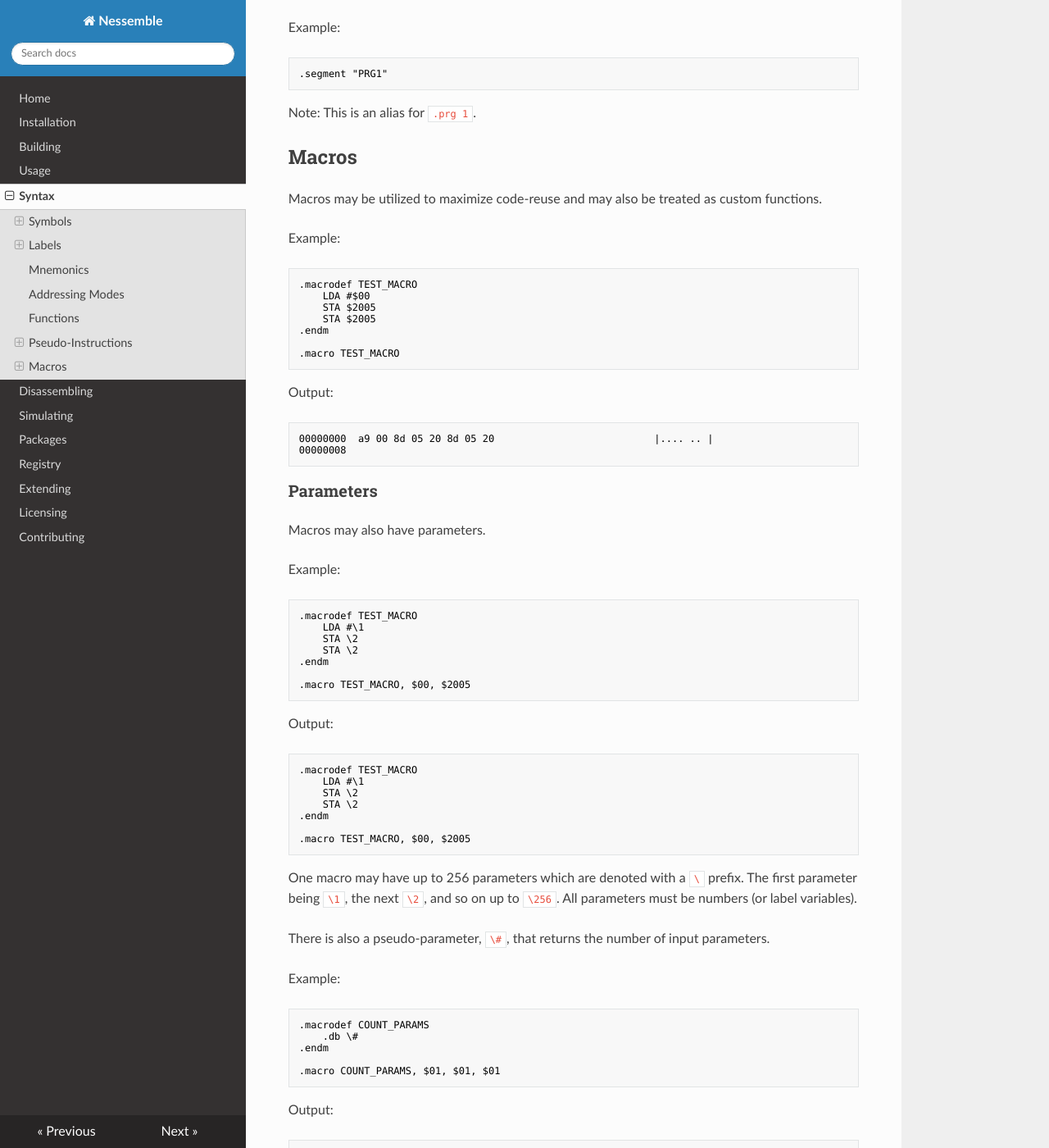
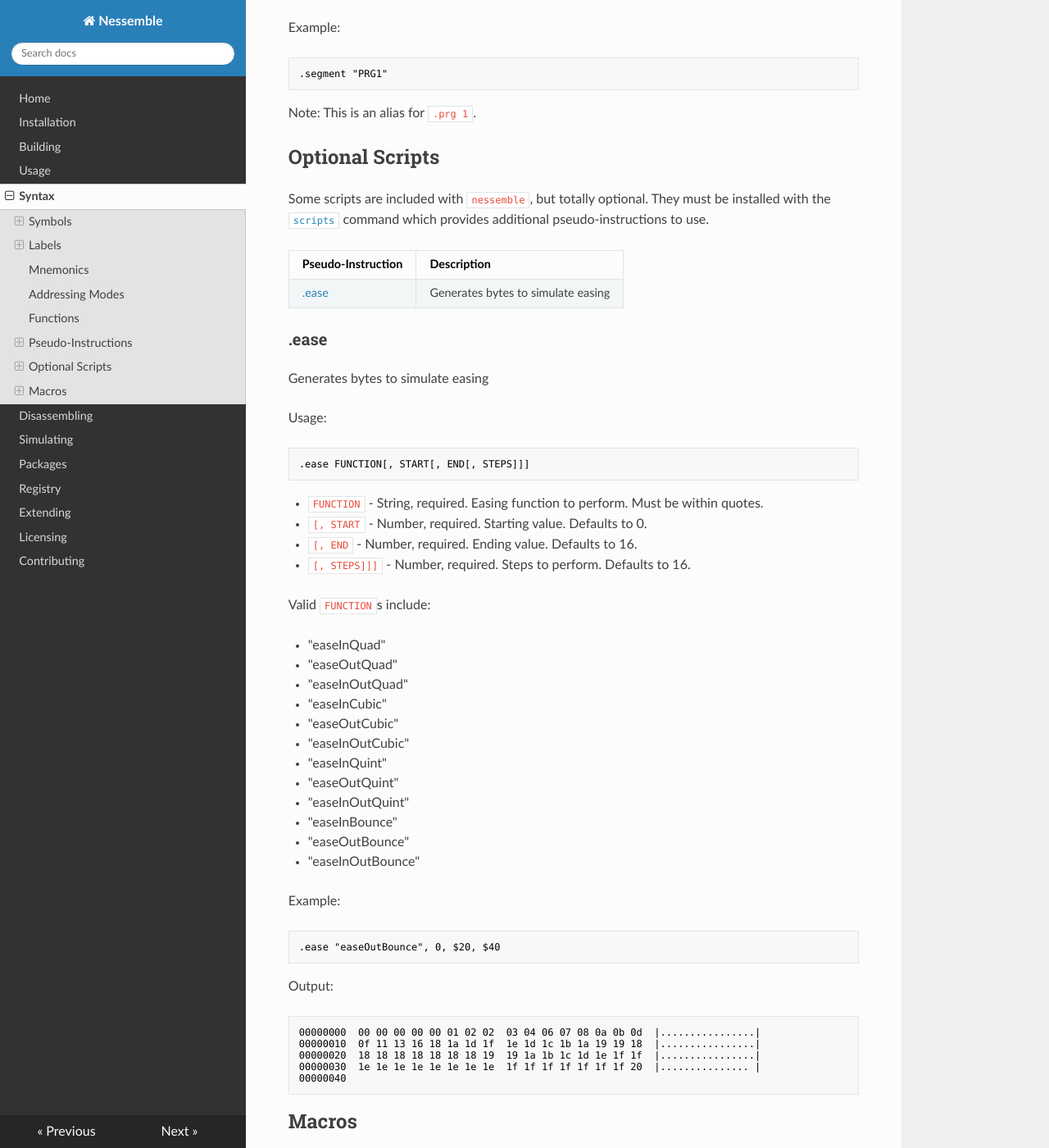
Before and after one commit to kevinselwyn/nessemble, an MkDocs documentation site: the page built from docs/pages/syntax.md, in a window 1280 px wide and 1400 px high, scrolled down 26661 px. Shown: the whole window at 82% size. Built offline with MkDocs 1.6.1, drawn with Linux system fonts in a browser that asks for light colours; nearby versions of some CDN libraries; old or Windows-style settings are respelled for this version of MkDocs.

Commit message:
Optional scripts copy

````diff
--- a/docs/pages/syntax.md
+++ b/docs/pages/syntax.md
@@ -1245,6 +1245,63 @@ Example:
 
 Note: This is an alias for `.prg 1`.
 
+## Optional Scripts
+
+Some scripts are included with `nessemble`, but totally optional. They must be
+installed with the [`scripts`](/usage#scripts) command which provides additional
+pseudo-instructions to use.
+
+| Pseudo-Instruction | Description                        |
+|--------------------|------------------------------------|
+| [.ease](#ease)     | Generates bytes to simulate easing |
+
+### .ease
+
+Generates bytes to simulate easing
+
+Usage:
+
+```text
+.ease FUNCTION[, START[, END[, STEPS]]]
+```
+
+* `FUNCTION` - String, required. Easing function to perform. Must be within
+quotes.
+* `[, START` - Number, required. Starting value. Defaults to 0.
+* `[, END` - Number, required. Ending value. Defaults to 16.
+* `[, STEPS]]]` - Number, required. Steps to perform. Defaults to 16.
+
+Valid `FUNCTION`s include:
+
+* "easeInQuad"
+* "easeOutQuad"
+* "easeInOutQuad"
+* "easeInCubic"
+* "easeOutCubic"
+* "easeInOutCubic"
+* "easeInQuint"
+* "easeOutQuint"
+* "easeInOutQuint"
+* "easeInBounce"
+* "easeOutBounce"
+* "easeInOutBounce"
+
+Example:
+
+```text
+.ease "easeOutBounce", 0, $20, $40
+```
+
+Output:
+
+```text
+00000000  00 00 00 00 00 01 02 02  03 04 06 07 08 0a 0b 0d  |................|
+00000010  0f 11 13 16 18 1a 1d 1f  1e 1d 1c 1b 1a 19 19 18  |................|
+00000020  18 18 18 18 18 18 18 19  19 1a 1b 1c 1d 1e 1f 1f  |................|
+00000030  1e 1e 1e 1e 1e 1e 1e 1e  1f 1f 1f 1f 1f 1f 1f 20  |............... |
+00000040
+```
+
 ## Macros
 
 Macros may be utilized to maximize code-reuse and may also be treated as custom
````
Also changed, not shown: 1 other file.
